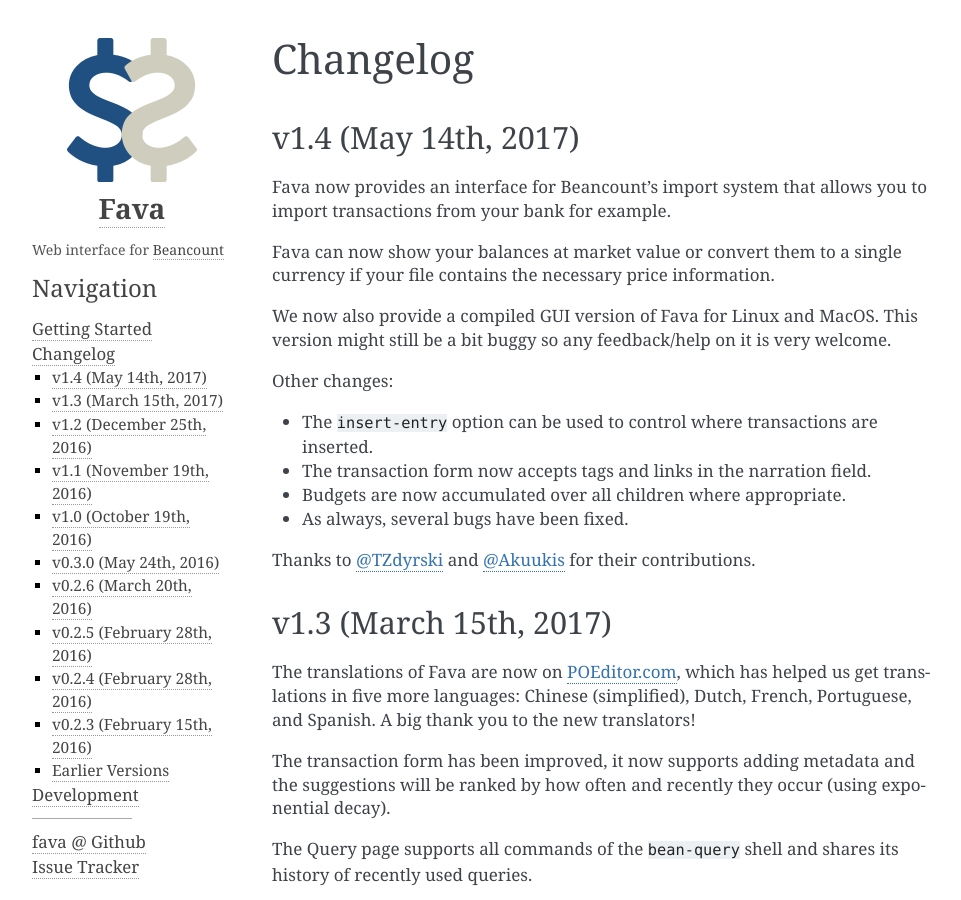
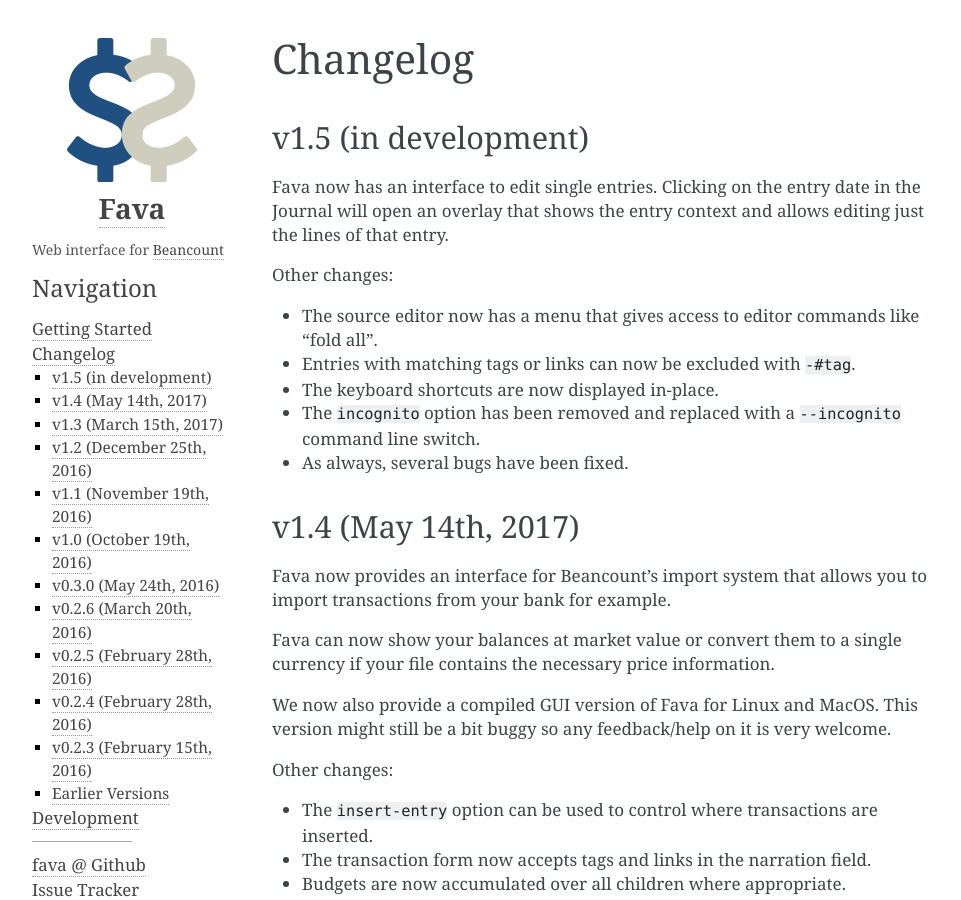
Before and after one commit to beancount/fava, a Sphinx documentation site: the page built from docs/changelog.rst, in a window 1280 px wide and 900 px high. Shown: the whole window, without its empty margins (148-1109 px from the left). Built offline with Sphinx 7.4.7, drawn with Linux system fonts in a browser that asks for light colours.

Commit message:
changelog

```diff
--- a/docs/changelog.rst
+++ b/docs/changelog.rst
@@ -1,5 +1,22 @@
 Changelog
 =========
+
+v1.5 (in development)
+---------------------
+
+Fava now has an interface to edit single entries. Clicking on the entry date in
+the Journal will open an overlay that shows the entry context and allows
+editing just the lines of that entry.
+
+Other changes:
+
+- The source editor now has a menu that gives access to editor commands like
+  "fold all".
+- Entries with matching tags or links can now be excluded with ``-#tag``.
+- The keyboard shortcuts are now displayed in-place.
+- The ``incognito`` option has been removed and replaced with a ``--incognito``
+  command line switch.
+- As always, several bugs have been fixed.
 
 v1.4 (May 14th, 2017)
 ---------------------
```
